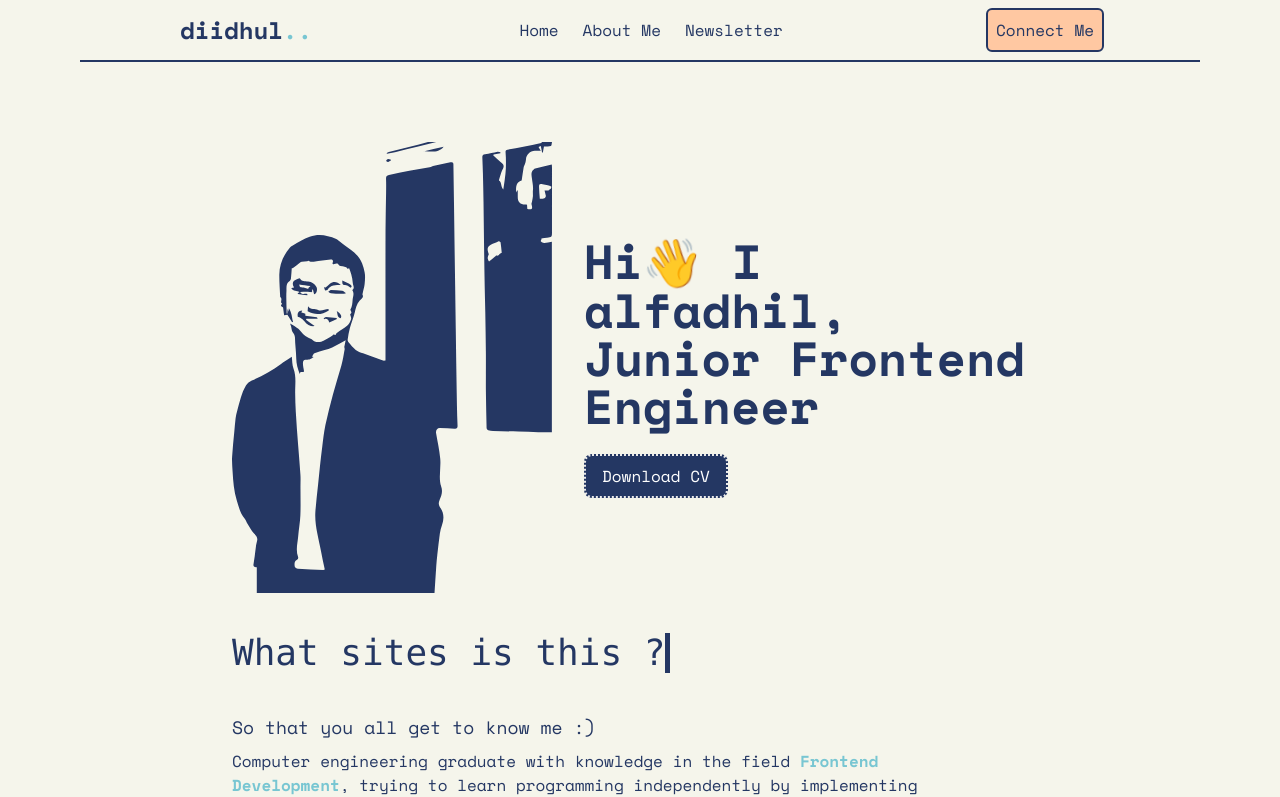
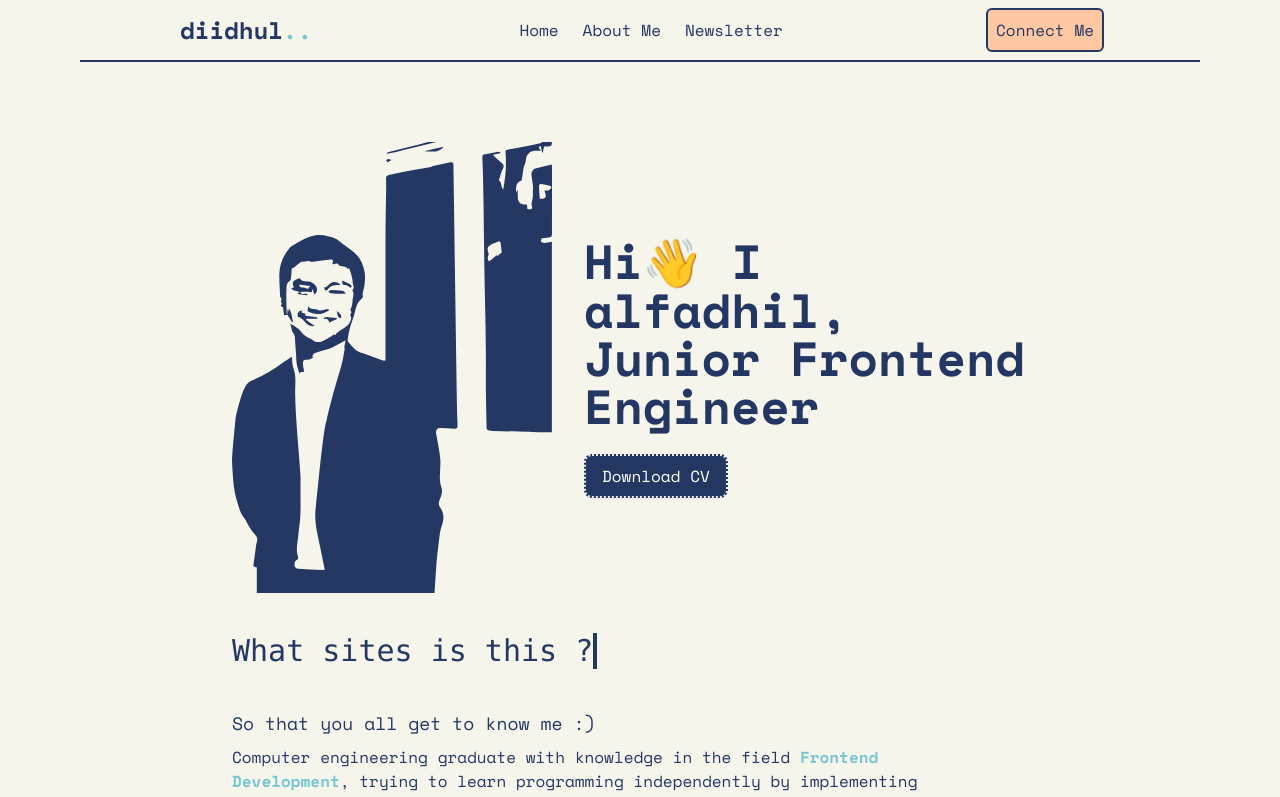
Before and after one commit to diidhul/diidhul-portfolio, a React (Vite) app: page / in a window 1280 px wide. Shown: the top 797 px of the page. Built offline with nearby package versions, Linux system fonts and the light colour scheme.

Commit message:
update title on sm

```diff
--- a/src/App.jsx
+++ b/src/App.jsx
@@ -6,6 +6,7 @@ import Project from './components/Project';
 import Contact from './components/Contact';
 import Newsletter from './pages/Newsletter'; // Import halaman Newsletter dari folder pages
 import AboutMe from './pages/aboutMe';
+
 
 function App() {
   return (
--- a/src/components/Hero.jsx
+++ b/src/components/Hero.jsx
@@ -26,7 +26,7 @@ const Hero = () => {
 
             {/* Intro */}
             <div className="flex flex-col gap-2 px-4 mt-10 sm:px-6 md:px-36">
-                <h2 className="relative w-[max-content] font-mono text-3xl sm:text-4xl before:absolute before:inset-0 before:animate-typewriter before:bg-offWhite after:absolute after:inset-0 after:w-[0.125em] after:animate-caret after:bg-darkNavyBlue">
+                <h2 className="relative w-[max-content] font-mono text-3xl sm:text-3xl before:absolute before:inset-0 before:animate-typewriter before:bg-offWhite after:absolute after:inset-0 after:w-[0.125em] after:animate-caret after:bg-darkNavyBlue">
                     What sites is this ?
                 </h2>
                 <br />
--- a/src/components/NewsCard.jsx
+++ b/src/components/NewsCard.jsx
@@ -1,5 +1,6 @@
 import React from 'react'
 import PropTypes from 'prop-types' //import proptypes untuk
+
 
 const NewsCard = ({ item }) => {
 
```
